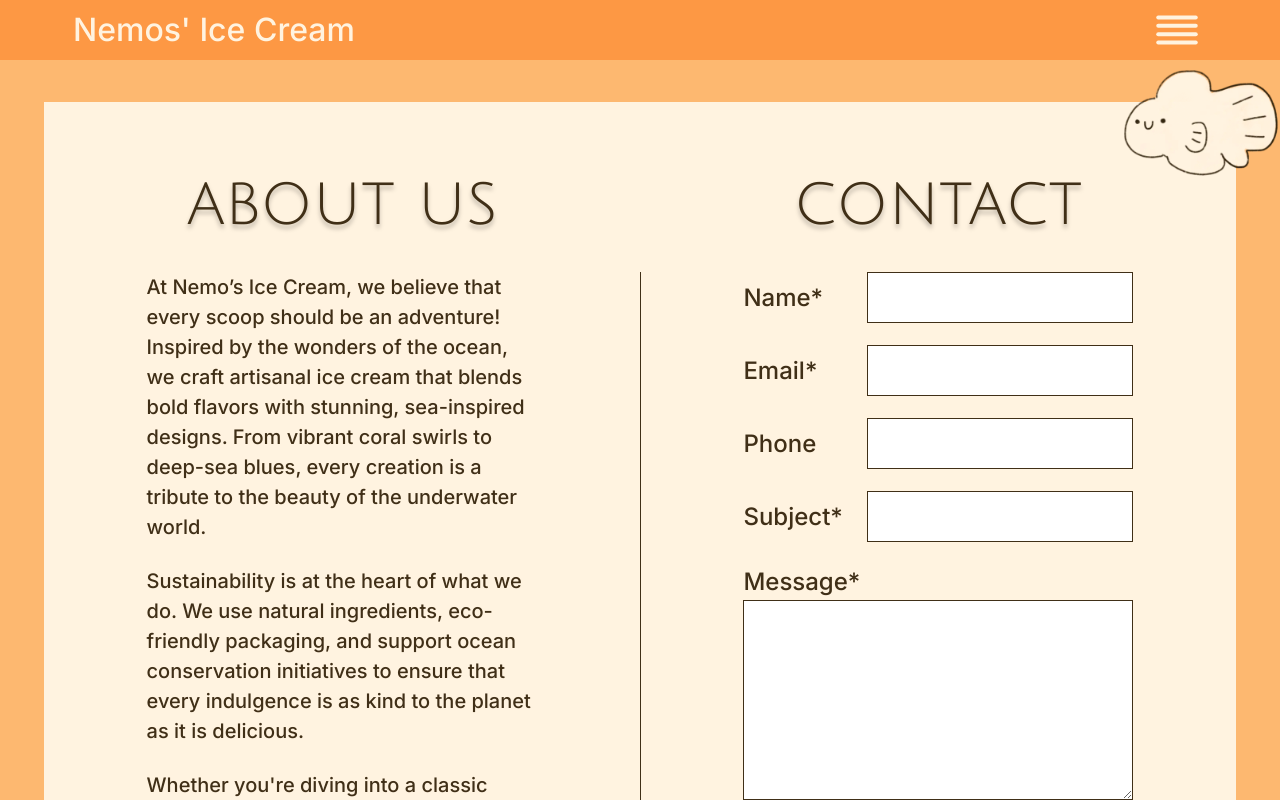
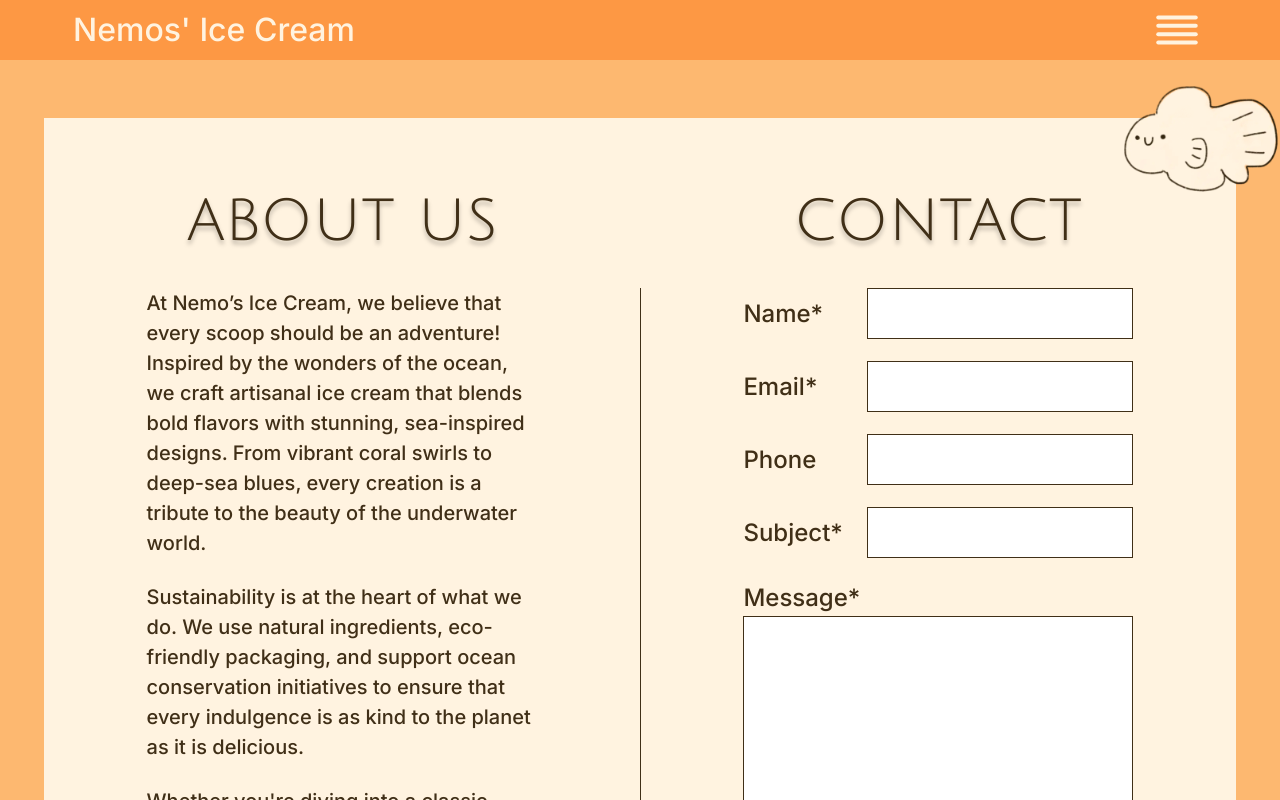
Before and after one commit to bluemountain3d/nemos-ice-cream, a Vue app: page /about in a window 1280 px wide. Shown: the top 800 px of the page. Built offline with nearby package versions, Linux system fonts and the light colour scheme; a web font is replaced by a local one.

Commit message:
fix: moved down page for desktop due to the change of size in header

```diff
--- a/src/components/About/AboutContent.vue
+++ b/src/components/About/AboutContent.vue
@@ -131,7 +131,7 @@ function resetForm() {
 .page-section {
   padding-top: 5.4375rem;
   @media screen and (min-width: 1024px) {
-    padding-top: 6.375rem;
+    padding-top: 7.375rem;
   }
 }
 .page_container {
```
